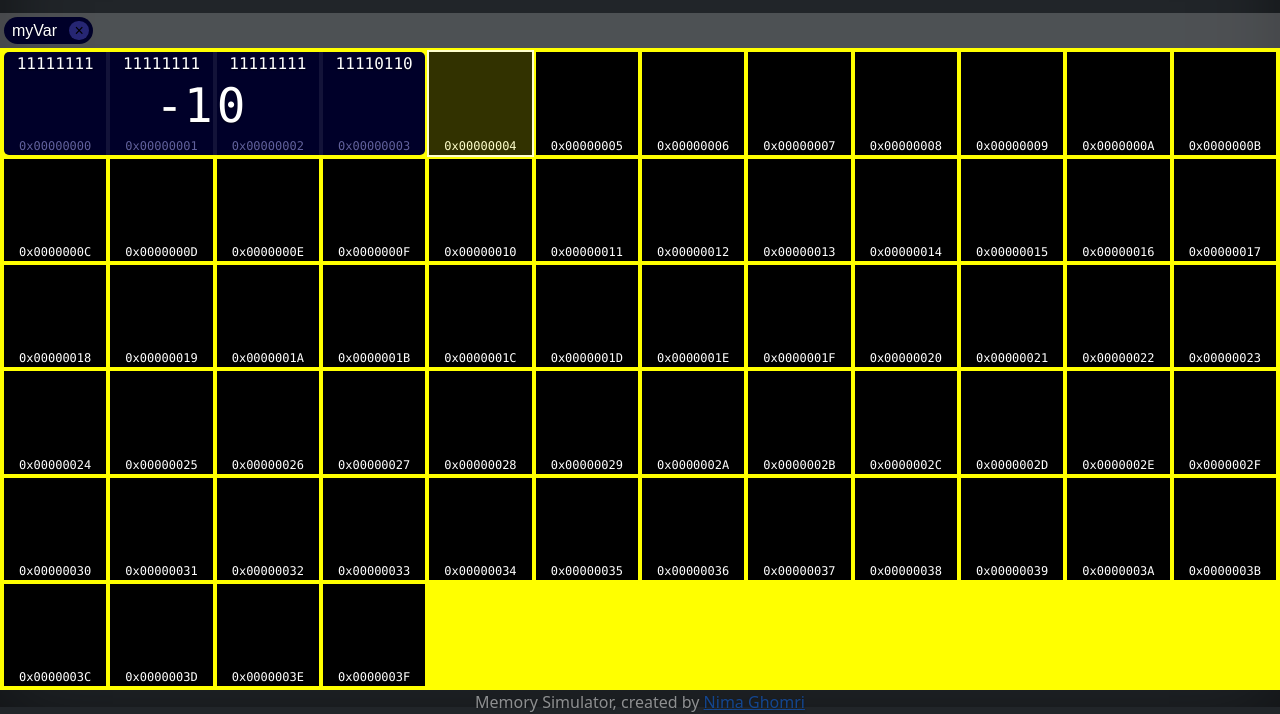
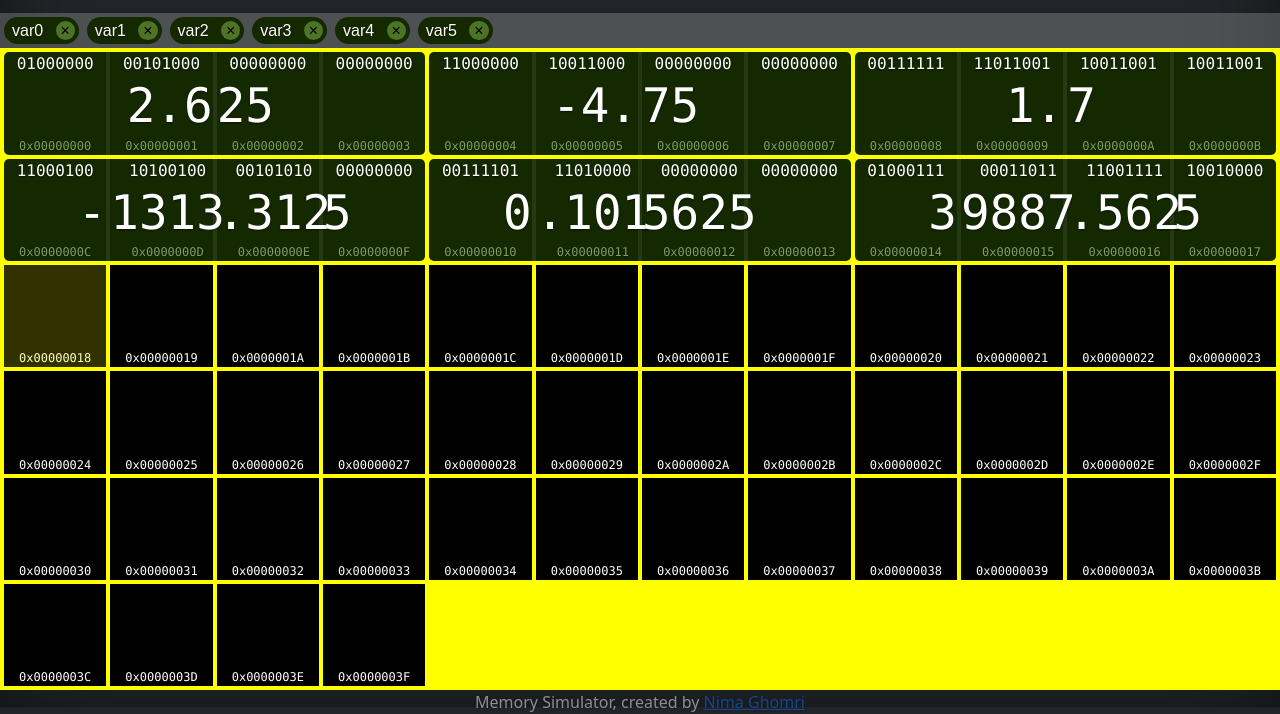
Before and after one commit to nima-ghomri/memory-simulator, a plain HTML site: page simulator.html in a window 1280 px wide. Shown: the part 93-807 px from the top of the page. Drawn offline with nearby package versions, Linux system fonts and the light colour scheme.

Commit message:
float and double test

```diff
--- a/Memory.js
+++ b/Memory.js
@@ -9,43 +9,78 @@ export class Memory {
     this.setIndex(0);
   }
 
-  // getIntegerBytes(x, size) {
-  //   var bytes = [];
-  //   do {
-  //     bytes[--size] = (x & 255).toString(2).padStart(8, "0");
-  //     x = x >> 8;
-  //   } while (size);
-  //   return bytes;
-  // }
+  getIntegerBytes(x, size) {
+    let bits = Math.abs(x)
+      .toString(2)
+      .padStart(size * 8, "0")
+      .split("")
+      .map((b) => b == "1");
 
-  getIntegerBytes(x, size) {
-    let binary = Math.abs(x)
-      .toString(2)
-      .padStart(size * 8, "0");
     if (x < 0) {
       // 1's complement
-      let bits = binary.split("").map((b) => (b == "0" ? "1" : "0"));
+      bits = bits.map((b) => !b);
       // 2's complement
       for (let i = bits.length - 1; i >= 1; i--) {
-        if (bits[i] == "1") {
-          bits[i] = "0";
-        } else {
-          bits[i] = "1";
-          break;
-        }
+        if ((bits[i] ^= true)) break;
       }
-      binary = bits.join("");
     }
-    console.log(binary);
 
     var bytes = [];
+    for (let i = 0; i < size; i++) {
+      bytes[i] = bits
+        .slice(i * 8, (i + 1) * 8)
+        .map((x) => (x ? "1" : "0"))
+        .join("");
+    }
+    return bytes;
+  }
+
+  /*
+  f: the float number
+  size: number of bytes
+  e: exponent bits
+  */
+  getFloatBytes(f, size, e) {
+    let s = size * 8 - e - 1;
+    let integral = Math.floor(Math.abs(f));
+    let fractional = Math.abs(f) - integral;
+
+    let integralPart = integral.toString(2);
+    let fractionalPart = "";
+    for (let i = 0; i < s; i++) {
+      fractional *= 2;
+      integral = Math.floor(fractional);
+      fractionalPart += integral;
+      if (fractional == 1) break;
+      console.log(
+        `${
+          fractional - integral
+        } * 2 => ${fractional} // take ${integral} and move ${
+          fractional - integral
+        } to next step`
+      );
+      fractional -= integral;
+    }
+
+    let allParts = `${integralPart}${fractionalPart}`;
+    let power = integralPart.length - allParts.indexOf("1") - 1;
+    let bias = Math.pow(2, e - 1) - 1;
+    let exponent = (power + bias).toString(2).padStart(e, "0");
+    let significant = allParts
+      .substring(integralPart.length - power)
+      .padEnd(s, "0");
+    let binary = `${f < 0 ? 1 : 0}${exponent}${significant}`;
+
+    console.log(`${power} ${bias} ${integralPart}.${fractionalPart}`);
+    console.log(`${f < 0 ? 1 : 0} ${exponent} ${significant}`);
+    console.log(`${f}: ${binary}`);
+    console.log("************************");
+    let bytes = [];
     for (let i = 0; i < size; i++) {
       bytes[i] = binary.substring(i * 8, (i + 1) * 8);
     }
     return bytes;
   }
-
-  getFloatBytes(x, size) {}
 
   store(type, name, value) {
     switch (type) {
@@ -60,6 +95,14 @@ export class Memory {
 
       case "long":
         var bits = this.getIntegerBytes(value, 8);
+        break;
+
+      case "float":
+        var bits = this.getFloatBytes(value, 4, 8);
+        break;
+
+      case "double":
+        var bits = this.getFloatBytes(value, 8, 11);
         break;
 
       case "string":
--- a/simulator.css
+++ b/simulator.css
@@ -35,6 +35,10 @@
 
 .float {
   --data-color: 90;
+}
+
+.double {
+  --data-color: 150;
 }
 
 .string {
@@ -138,9 +142,9 @@ body {
 
 #memory input[type=radio]:checked + .byte {
   opacity: 0.8;
-  border: solid var(--text-color);
-  border-width: var(--gap);
-  margin: 0;
+  /* border: solid var(--text-color); */
+  /* border-width: var(--gap); */
+  /* margin: 0; */
 }
 
 /* ------ Data ------ */
--- a/simulator.js
+++ b/simulator.js
@@ -3,7 +3,9 @@ import Memory from "./Memory.js";
 $(document).ready(function () {
   // Fill data types drop down menu
   Object.keys(DATATYPES).forEach((data) => {
-    $("#select-type").append(`<option class="datatype ${data}" value="${data}">${data}</option>`);
+    $("#select-type").append(
+      `<option class="datatype ${data}" value="${data}">${data}</option>`
+    );
   });
 
   // Create memory
@@ -24,18 +26,23 @@ $(document).ready(function () {
   $("#select-type").change(changeDataType);
 
   //test
-  memory.store("int", "myVar", "-10");
+  memory.store("float", "var0", "2.625");
+  memory.store("float", "var1", "-4.75");
+  memory.store("float", "var2", "1.7");
+  memory.store("float", "var3", "-1313.3125");
+  memory.store("float", "var4", "0.1015625");
+  memory.store("float", "var5", "39887.5625");
 });
-
 
 const DATATYPES = {
   bool: { min: "False", max: "True" },
-  int: { min: -2147483648, max: 2147483647 },
-  long: { min: -9223372036854775808, max: 9223372036854775807 },
+  int: { min: -2147483648, max: 2147483647, step: "1" },
+  long: { min: -9223372036854775808, max: 9223372036854775807, step: "1" },
+  float: { min: "3.4E -38", max: "3.4E +38", step: "any" },
+  double: { min: "1.7E -308", max: "1.7E +308", step: "any" },
   string: {},
   char: {},
 };
-
 
 function changeDataType(event) {
   $("#input-value").remove();
@@ -56,6 +63,8 @@ function changeDataType(event) {
       break;
     case "int":
     case "long":
+    case "float":
+    case "double":
       content = `<input id="input-value"
                         name="value"
                         type="number"
@@ -63,7 +72,8 @@ function changeDataType(event) {
                         placeholder="Value"
                         aria-label="Value"
                         min="${type["min"]}"
-                        max="${type["max"]}"/>
+                        max="${type["max"]}"
+                        step="${type["step"]}"/>
                         required`;
       break;
     case "char":
```
